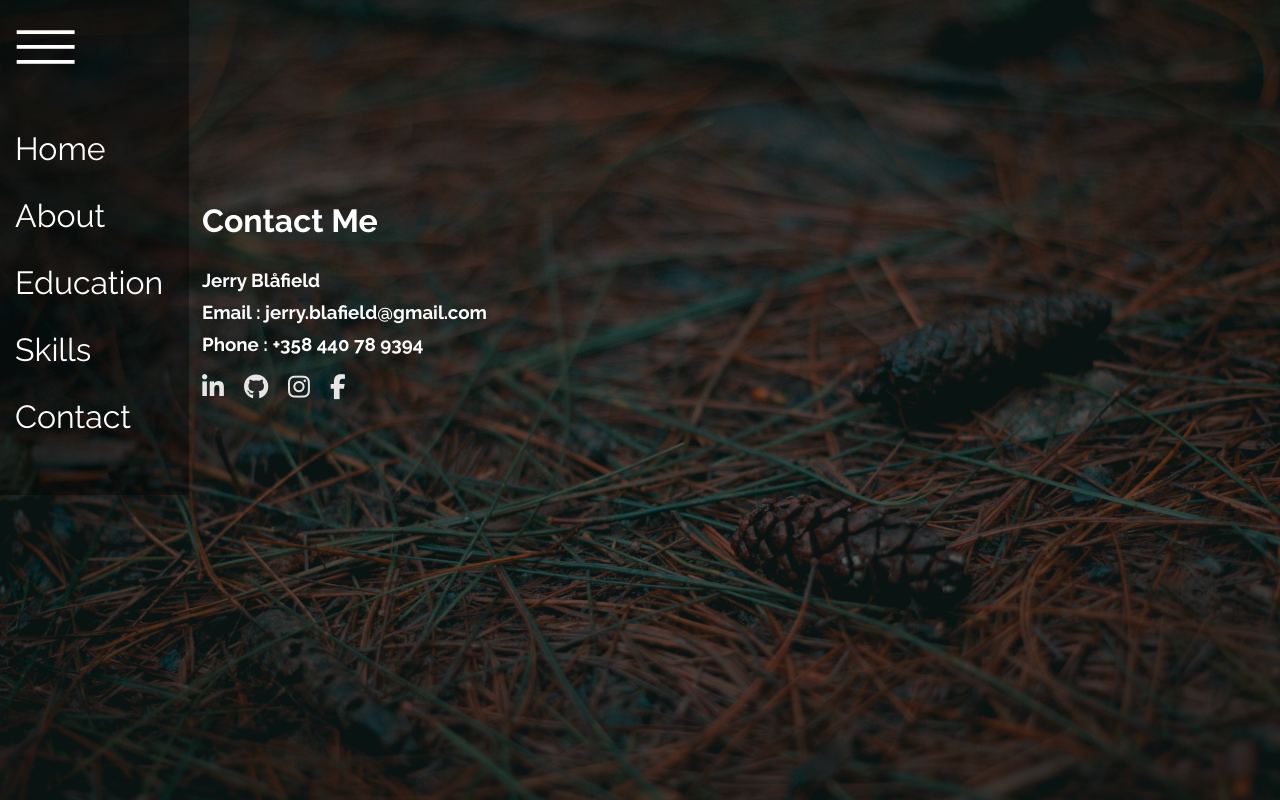
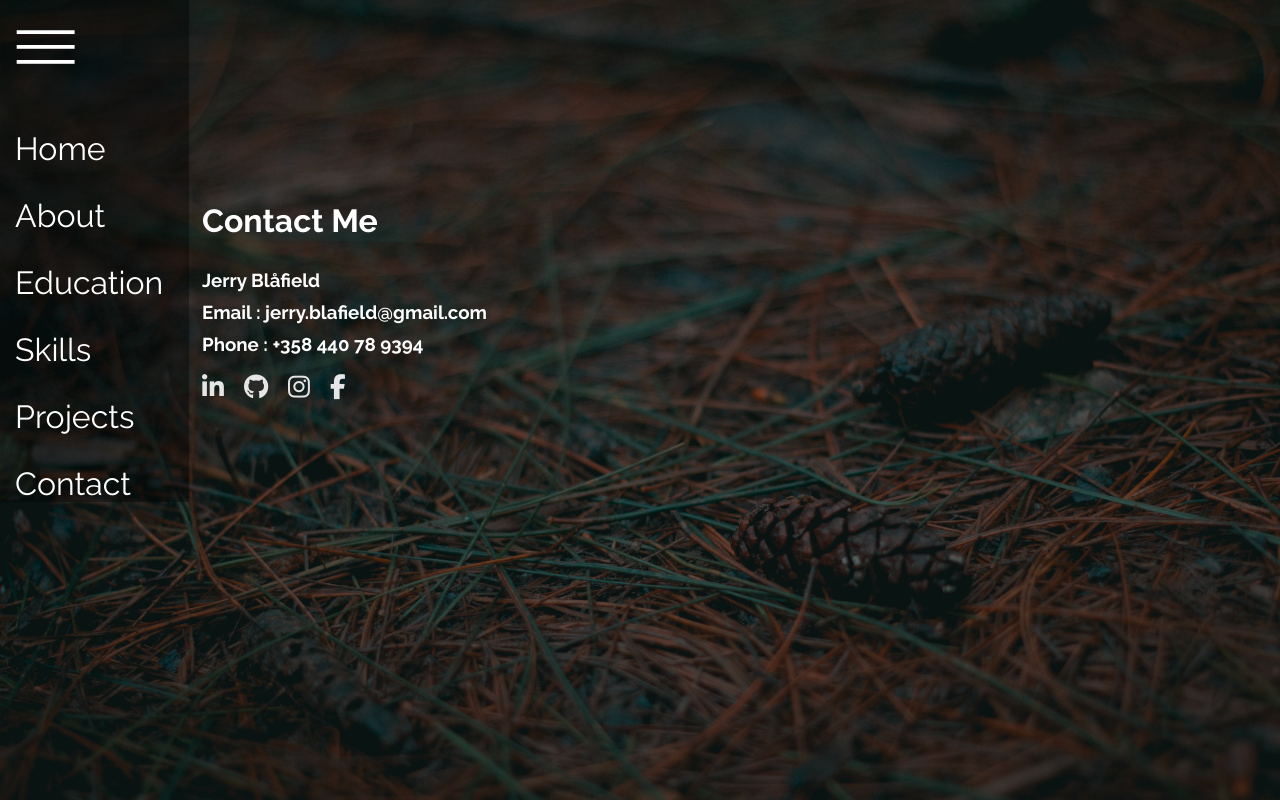
Before and after one commit to JerryBluefield/portfolio, a React (Create React App) app: page /contact in a window 1280 px wide. Built offline with nearby package versions, Linux system fonts and the light colour scheme.

Commit message:
Updated navbar

```diff
--- a/src/components/navbar/Navbar.js
+++ b/src/components/navbar/Navbar.js
@@ -40,6 +40,7 @@ class Navbar extends Component {
                     <Navitem item="About" tolink="/about"  activec={this.activeitem}></Navitem>
                     <Navitem item="Education" tolink="/education"  activec={this.activeitem}></Navitem>
                     <Navitem item="Skills" tolink="/skills"  activec={this.activeitem}></Navitem>
+                    <Navitem item="Projects" tolink="/projects"  activec={this.activeitem}></Navitem>
                     <Navitem item="Contact" tolink="/contact"  activec={this.activeitem}></Navitem>
                 </ul>
                 </div>
```
